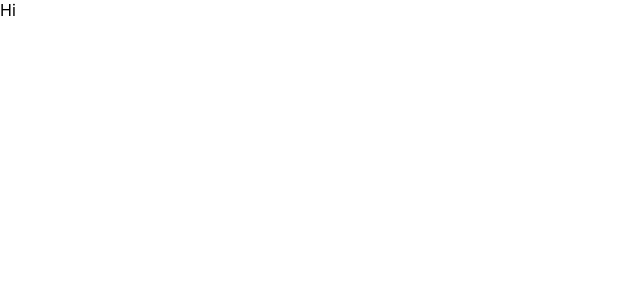
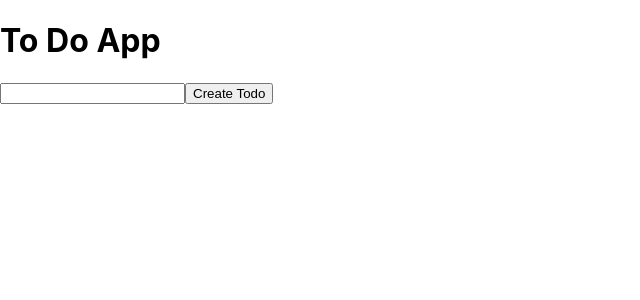
Before and after one commit to suvinaysawant/React-Application, a React (Create React App) app in the folder my-app/: page / in a window 1280 px wide. Shown: the top 300 px of the page, without its empty margins (0-640 px from the left). Built offline with nearby package versions, Linux system fonts and the light colour scheme.

Commit message:
To Do App

```diff
--- a/my-app/src/App.js
+++ b/my-app/src/App.js
@@ -1,9 +1,31 @@
 import logo from './logo.svg';
 import './App.css';
+import { useState,useEffect } from 'react';
+function App() {
 
-function App() {
+  const [task, setTask] = useState("")
+  const [todos, setTodos] = useState([])
+
+  function createTodo(){
+    setTodos(oldTodos =>{
+      return [...oldTodos,task]
+    })
+  }
+
   return (
-    <div>Hi
+    <div>
+      <h1>To Do App</h1>
+      <input type="text" value={task} onChange={event =>{
+        setTask(event.target.value)
+      }}
+      />
+      <button onClick={createTodo}>Create Todo</button>
+
+      <ul>
+        {todos.map(todo => {
+        return <li>{todo}</li>
+         } )}
+      </ul>
     </div>
   );
 }
```
